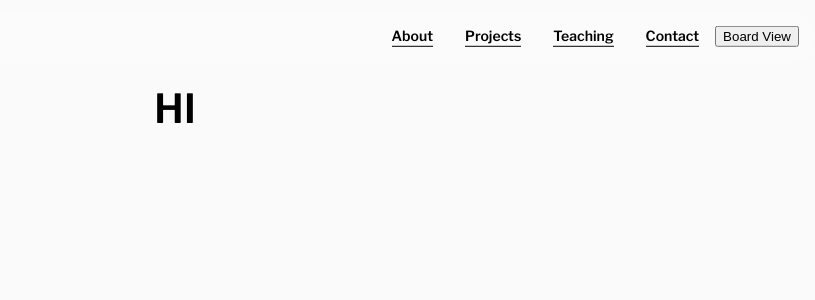
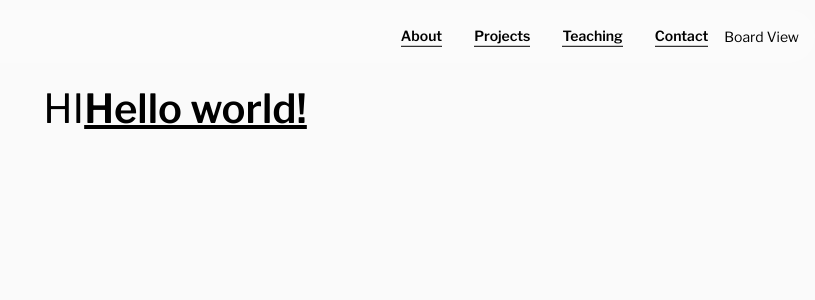
Before and after one commit to llllkatjallll/portfolio, a SvelteKit app in the folder development/Portfolio-Web/portfolio/: page / in a window 1280 px wide. Shown: the top 300 px of the page, without its empty margins (465-1280 px from the left). Built offline with nearby package versions, Linux system fonts and the light colour scheme.

Commit message:
installed tailwind

```diff
--- a/development/Portfolio-Web/portfolio/package.json
+++ b/development/Portfolio-Web/portfolio/package.json
@@ -12,7 +12,9 @@
   },
   "dependencies": {
     "@needle-tools/engine": "^4.4.0-beta",
+    "@tailwindcss/vite": "^4.1.16",
     "@xyflow/svelte": "^1.4.1",
+    "tailwindcss": "^4.1.16",
     "three": "npm:@needle-tools/three@^0.169.5"
   },
   "devDependencies": {
--- a/development/Portfolio-Web/portfolio/src/global.css
+++ b/development/Portfolio-Web/portfolio/src/global.css
@@ -1,4 +1,5 @@
 @import url('https://fonts.googleapis.com/css2?family=Libre+Franklin:wght@200;400;600&display=swap');
+@import "tailwindcss";
 
 body {
     font-family: "SF Pro Display", "SF Pro Icons", "Helvetica Neue",
--- a/development/Portfolio-Web/portfolio/src/routes/+page.svelte
+++ b/development/Portfolio-Web/portfolio/src/routes/+page.svelte
@@ -4,6 +4,9 @@
 
 <div class="cols">
     <h1>HI</h1>
+      <h1 class="text-3xl font-bold underline">
+    Hello world!
+  </h1>
    <!--  <NeedleEngine />
 
     <div class="intro">
--- a/development/Portfolio-Web/portfolio/src/routes/board/+page.svelte
+++ b/development/Portfolio-Web/portfolio/src/routes/board/+page.svelte
@@ -52,7 +52,7 @@
 
 <SvelteFlow bind:nodes bind:edges fitView {nodeTypes}>
   <Background
-    patternColor="#4fe870"
+    patternColor="#dec9e9"
     bgColor="#fafafa"
     variant={BackgroundVariant.Lines}
     gap={100}
--- a/development/Portfolio-Web/portfolio/vite.config.js
+++ b/development/Portfolio-Web/portfolio/vite.config.js
@@ -1,6 +1,8 @@
 import { defineConfig } from 'vite';
 import mkcert from 'vite-plugin-mkcert';
 import { sveltekit } from '@sveltejs/kit/vite';
+import tailwindcss from '@tailwindcss/vite';
+
 
 // https://github.com/sapphi-red/vite-plugin-static-copy#usage
 import { viteStaticCopy } from 'vite-plugin-static-copy'
@@ -31,6 +33,7 @@
                 }),
             }),
             sveltekit(),
+            tailwindcss(),
         ],
         server: {
             port: 3000,
```
Also changed, not shown: 1 other file (tests, documents, lock files or other folders).
